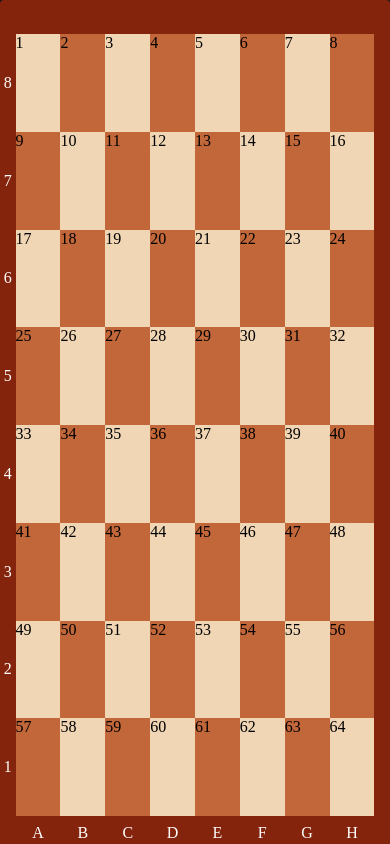
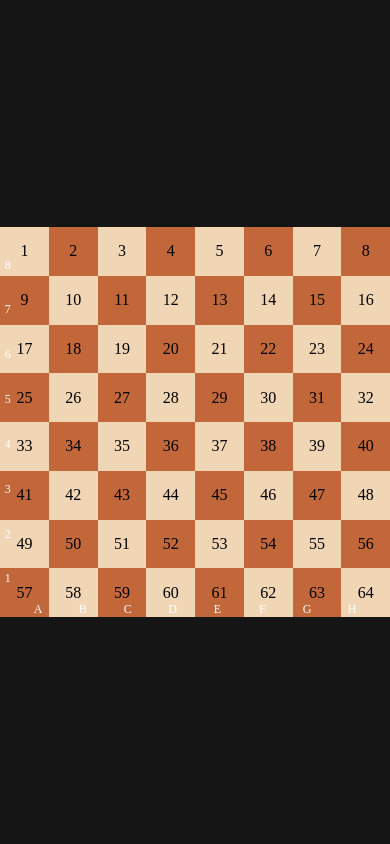
Before and after one commit to JaxV9/chess, a Next.js app: page / in a window 390 px wide. Built offline with nearby package versions, Linux system fonts and the light colour scheme.

Commit message:
style: responsive
fix deploy

fix deploy

fix deploy

```diff
--- a/src/components/chessboard/chessboard.tsx
+++ b/src/components/chessboard/chessboard.tsx
@@ -1,14 +1,11 @@
 "use client";
-import { useEffect, useState } from "react";
 import { Square } from "../square/square";
 import { ChessboardInfos } from "../chessboardInfos/chessboardInfos";
 
 
 export const Chessboard = () => {
 
-    const [square, setSquare] = useState<number[]>(
-        Array.from({ length: 64 }, (_, i) => i + 1)
-    );
+    const square = Array.from({ length: 64 }, (_, i) => i + 1);
 
     return (
         <>
--- a/src/components/chessboard/style.css
+++ b/src/components/chessboard/style.css
@@ -3,16 +3,20 @@
     margin-right: auto;
     display: flex;
     height: 100vh;
+    width: fit-content;
 }
+
 
 .chessboard-body {
     margin: auto;
     background-color: #84240c;
-    height: 850px;
-    width: 850px;
+    width: min(90vw, 90vh);
+    height: min(90vw, 90vh);
+    aspect-ratio: 1;
     border-radius: 4px;
     display: flex;
     position: relative;
+    transition: all ease 0.2s;
 }
 
 .chessboard-content {
@@ -22,5 +26,17 @@
     display: grid;
     grid-template-columns: repeat(8, 1fr);
     grid-template-rows: repeat(8, 1fr);
-    background-color: red;
+    transition: all ease 0.2s;
 }
+
+@media (max-width: 500px) {
+    .chessboard-body {
+        width: min(100vw, 100vh);
+        height: min(100vw, 100vh);
+    }
+
+    .chessboard-content {
+        width: 100%;
+        height: 100%;
+    }
+}
--- a/src/components/chessboardInfos/style.css
+++ b/src/components/chessboardInfos/style.css
@@ -27,4 +27,12 @@
 
 .chessboard-vertical-infos > div, .chessboard-horizontal-infos > div {
     margin: auto;
+    font-size: 16px;
 }
+
+@media (max-width: 500px) {
+    .chessboard-vertical-infos > div, .chessboard-horizontal-infos > div {
+        margin: auto;
+        font-size: 12px;
+    }
+}
--- a/src/components/square/square.tsx
+++ b/src/components/square/square.tsx
@@ -1,4 +1,4 @@
-import { useEffect, useState } from "react";
+
 
 type SquarePropsType = {
     elementProps: number,
@@ -6,12 +6,11 @@ type SquarePropsType = {
 
 export const Square = ({elementProps}: SquarePropsType) => {
 
-    const [name, setName] = useState<string>("")
 
     const colorManager = (element: number) => {
         let theme: string = '';
-        let currentLine: number = Number.isInteger(element / 8) ? element / 8 - 1 : Math.floor(element / 8);
-        let pairLine: boolean = currentLine % 2 == 0
+        const currentLine: number = Number.isInteger(element / 8) ? element / 8 - 1 : Math.floor(element / 8);
+        const pairLine: boolean = currentLine % 2 == 0
 
         if (pairLine && element % 2 !== 0) {
             theme = "clear"
--- a/src/components/square/style.css
+++ b/src/components/square/style.css
@@ -3,6 +3,17 @@
     height: 100%;
     width: 100%;
     margin: auto;
+    display: flex;
+    justify-content: center;
+    align-items: center;
+    transition: all ease 0.2s;
+}
+
+.square:hover {
+    scale: 1.02;
+    transition: all ease 0.2s;
+    opacity: 0.8;
+    cursor: pointer;
 }
 
 .dark {
```
Also changed, not shown: package.json (+5 -5 lines), 1 other file (tests, documents, lock files or other folders).
